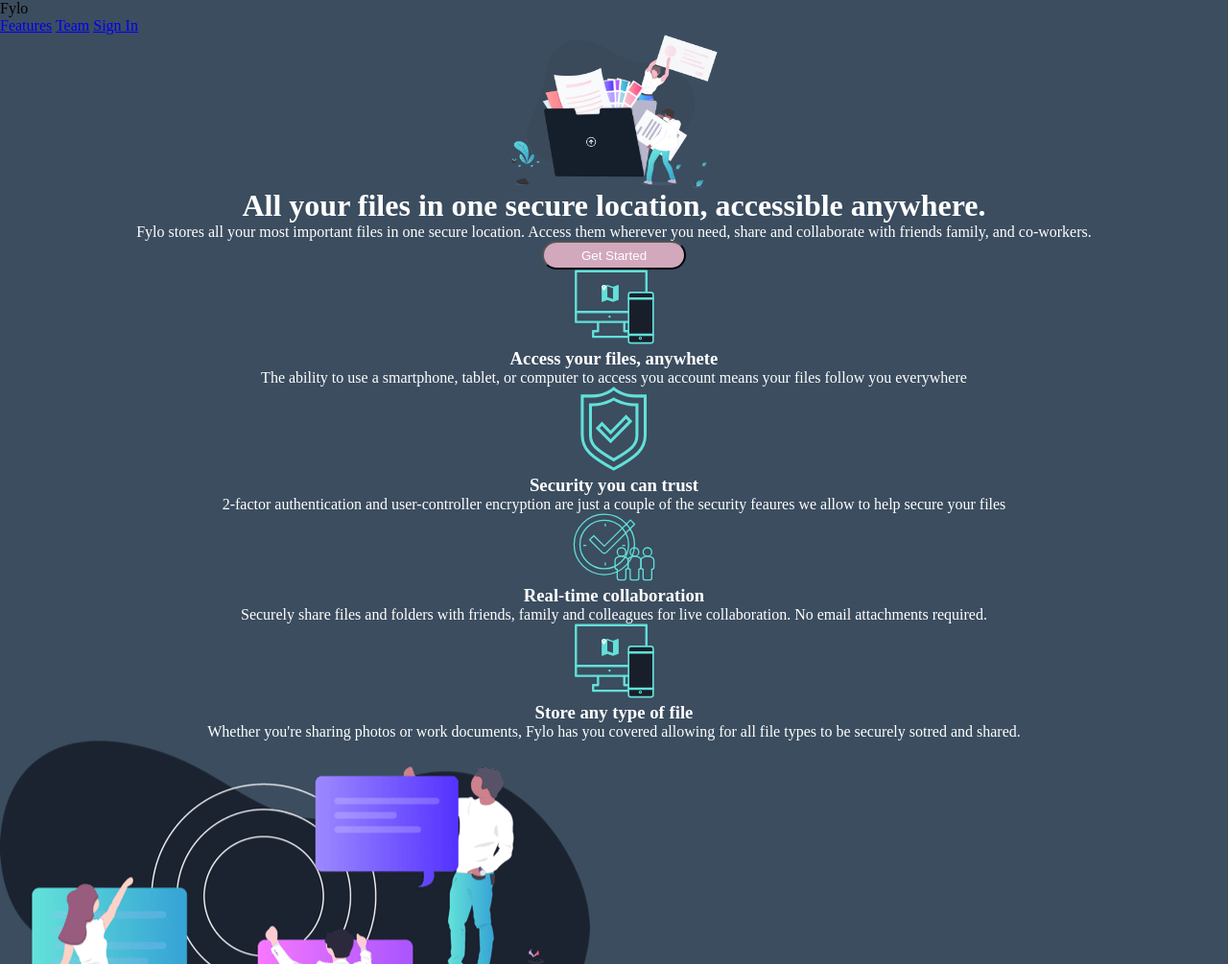
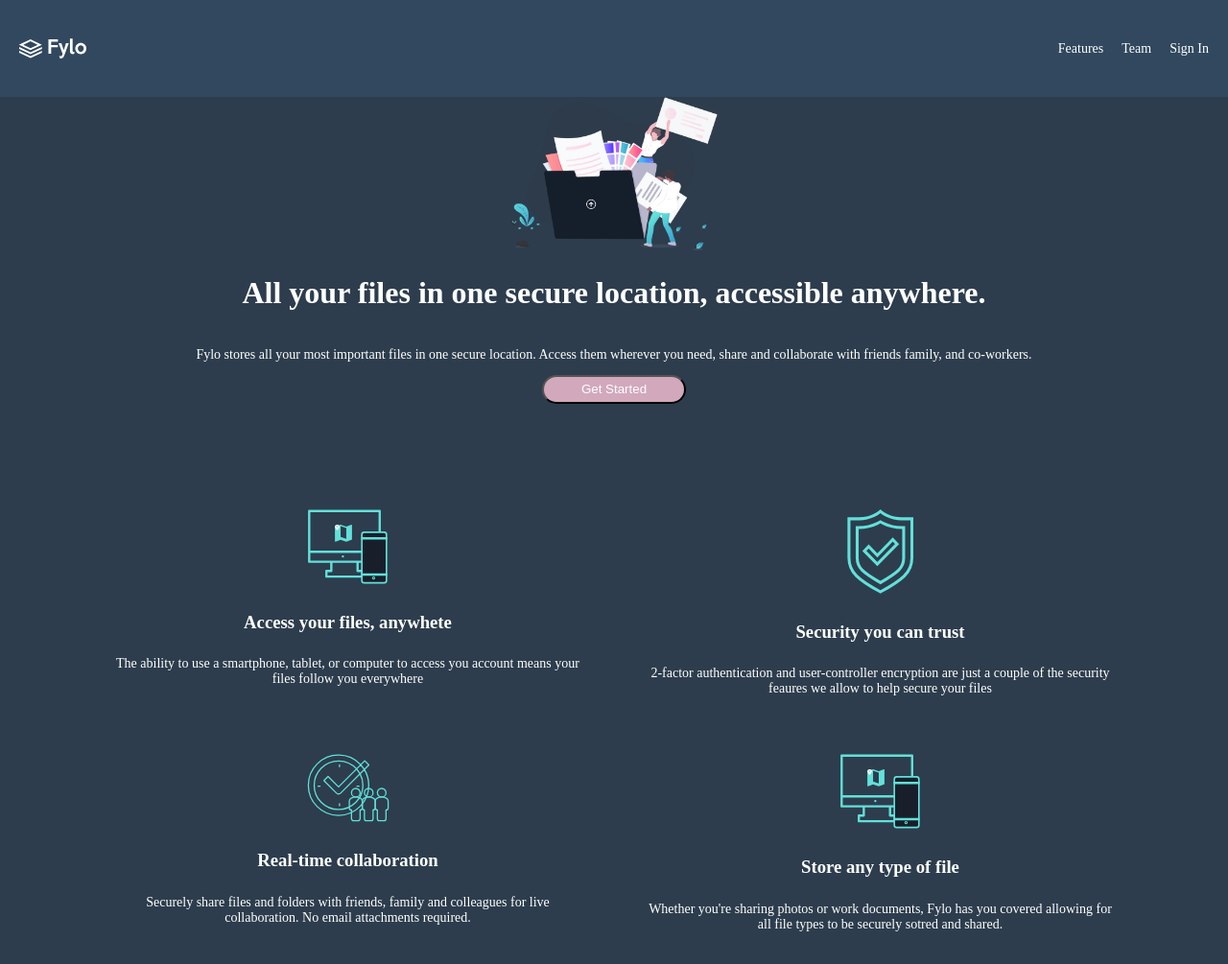
Before and after one commit to QuickHumilde/2DAW-DIWE, a plain HTML site: page UT3/Tareas/Practica1Flexbox/index.html in a window 1280 px wide. Shown: the top 1005 px of the page at 96% size. Drawn offline with Linux system fonts and the light colour scheme.

Commit message:
Mejoras en el html y css

```diff
--- a/UT3/Tareas/Practica1Flexbox/index.html
+++ b/UT3/Tareas/Practica1Flexbox/index.html
@@ -8,7 +8,11 @@
 </head>
 <body>
     <header>
-        <div class="logo">Fylo</div>
+        <div class="logo_header">
+            <div class="imagen_logo_header">
+                <img src="./images/logo.svg">
+            </div>
+        </div>
         <div class="menu">
             <a href="#">Features</a>
             <a href="#">Team</a>
@@ -24,7 +28,7 @@
 
         <h1>All your files in one secure location, accessible anywhere.</h1>
         <p>Fylo stores all your most important files in one secure location. Access them wherever you need, share and collaborate with friends family, and co-workers.</p>
-        <button href="#" class="boton_degradado">Get Started</button>
+        <button class="boton_degradado">Get Started</button>
     </div>
 
     <div class="div_caracteristicas">
@@ -36,7 +40,6 @@
             <h3>Access your files, anywhete</h3>
             <p>The ability to use a smartphone, tablet, or computer to access you account means your files follow you everywhere</p>
         </div>
-    </div>
 
         <div class="tarjeta_caracteristica">
         <div class="imagen_caracteristica">
@@ -45,7 +48,6 @@
             <h3>Security you can trust</h3>
             <p>2-factor authentication and user-controller encryption are just a couple of the security feaures we allow to help secure your files</p>
         </div>
-    </div>
 
         <div class="tarjeta_caracteristica">
             <div class="imagen_caracteristica">
@@ -53,7 +55,6 @@
             </div>
             <h3>Real-time collaboration</h3>
             <p>Securely share files and folders with friends, family and colleagues for live collaboration. No email attachments required.</p>
-        </div>
         </div>
 
         <div class="tarjeta_caracteristica">
@@ -64,6 +65,8 @@
                 <p>Whether you're sharing photos or work documents, Fylo has you covered allowing for all file types to be securely sotred and shared.</p>
             </div>
         </div>
+    </div>
+
 
     <div class="div_description_1">
         <div class="div_description_1_intern">
@@ -73,7 +76,7 @@
             <div class="show_how_fylo_works">
                 <h2>Stay productive, wherever you are</h2>
                 <p>Securely share files and folders with friends, family and colleagues for live collaboration. No email attachments required</p>
-                <a>See how Fylo works</a>
+                <a class="light_blue_link">See how Fylo works</a>
             </div>
         </div>
     </div>
@@ -141,12 +144,18 @@
         <h3>Get early access today</h3>
         <p>It only takes a minute to sign up and our free starter tier is extremely generous. If you have any questions, our support team would be happy to help you.</p>
 
-        <div search_bar>
+        <div class="search_bar">
             <p>Barra de busqueda</p>
+            <input>
+            <button>Buscar</button>
         </div>
 
     </div>
 
+    <footer>
+
+    </footer>
+
 
 </body>
 </html>
--- a/UT3/Tareas/Practica1Flexbox/styles.css
+++ b/UT3/Tareas/Practica1Flexbox/styles.css
@@ -4,11 +4,35 @@
 }
 
 body {
-    background-color: rgb(59, 77, 95);
+    background-color: rgb(45, 61, 77);
+    margin: 0 auto;
 }
 
 p{
     color: white;
+        font-size: 14px;
+}
+
+header {
+    display: flex;
+    justify-content: space-between;
+    align-items: center;
+    margin: 0 auto;
+    padding: 40px 20px;
+    background-color: rgb(49, 72, 95)
+}
+
+.imagen_logo_header img{
+    width: 40%;
+    height: 40%;
+    display: flex;
+}
+
+.menu a {
+    color: white;
+    text-decoration: none;
+    margin-left: 15px;
+    font-size: 14px;
 }
 
 .div_central{
@@ -18,6 +42,15 @@ p{
     flex-flow: column wrap;
     align-items: center;
     align-content: space-around;
+}
+
+.div_central h1{
+    margin: 2%;
+}
+
+.div_central p{
+    text-align: center;
+    margin: 1%;
 }
 
 .imagen_carpeta_personas_papeles{
@@ -39,16 +72,36 @@ p{
     background-color: rgb(210, 168, 188);
 }
 
-h1, h3 {
+h1, h2, h3 {
     color: white;
     text-align: center;
 }
 
+.div_caracteristicas {
+    display: flex;
+    flex-wrap: wrap;
+    max-width: 1110px;
+    margin: 80px auto;
+}
+
 .tarjeta_caracteristica {
+    flex-grow: 0;
+    flex-shrink: 0;
+    flex-basis: 50%;
+    padding: 30px;
     display: flex;
-    justify-content: center;
-    flex-flow: column wrap;
+    flex-direction: column;
     align-items: center;
+    text-align: center;
+}
+
+.tarjeta_caracteristica h3{
+    margin: 5%;
+}
+
+.light_blue_link{
+    color: aqua;
+    text-decoration: underline;
 }
 
 /* RESENYAS */
@@ -61,7 +114,7 @@ h1, h3 {
 }
 
 .tarjeta_resenya{
-    background-color: rgb(90, 124, 158);
+    background-color: rgb(63, 88, 113);
     border-radius: 4px  ;
 
 }
```
Lines whose indentation alone changed are shown as unchanged.
